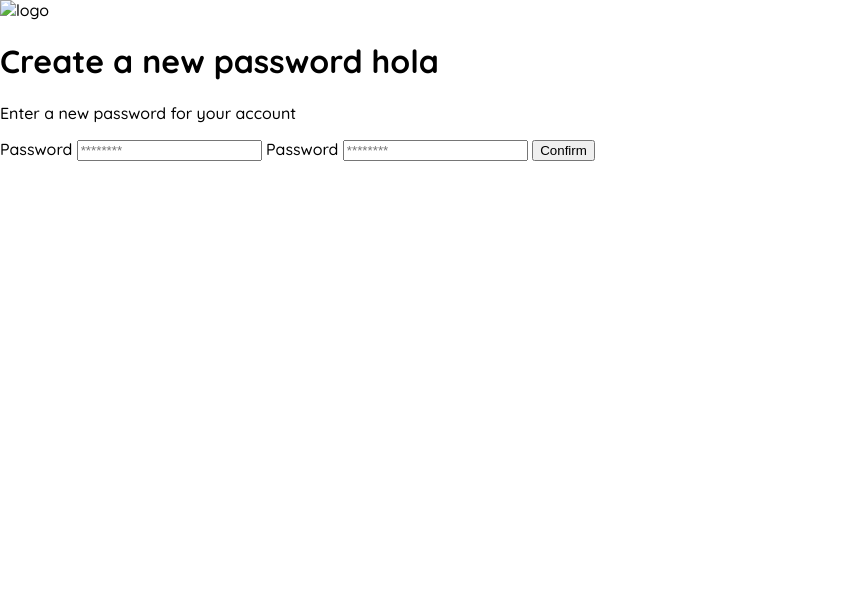
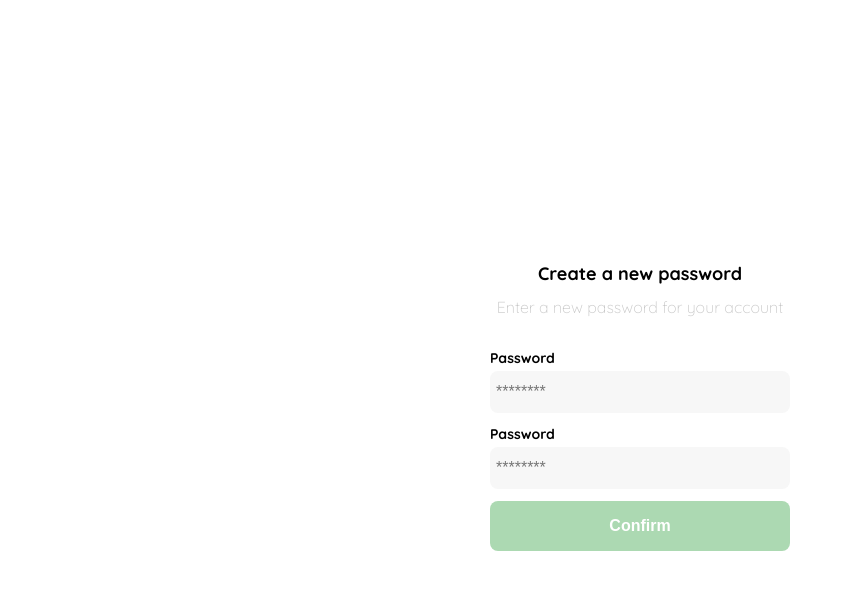
Before and after one commit to Leomiguel19/yard-sale, a plain HTML site: page index.html in a window 1280 px wide. Shown: the whole page, without its empty margins (0-853 px from the left). Drawn offline with Linux system fonts and the light colour scheme.

Commit message:
Styles to create a new password component

```diff
--- a/index.html
+++ b/index.html
@@ -25,14 +25,80 @@
             margin: 0;
             font-family: 'Quicksand', sans-serif;
         }
+
+        .login{
+            width: 100%;
+            height: 100vh;
+            display: grid;
+            place-items: center;
+        }
+
+        .form-container {
+            display: grid;
+            grid-template-rows: auto 1fr auto;
+            width: 300px;
+        }
+        .logo{
+            width: 150px;
+            margin-bottom: 48px;
+            justify-self: center;
+            display: none;
+        }
+        .title{
+            font-size: var(--lg);
+            margin-bottom: 12px;
+            text-align: center;
+        }
+        .subtitle{
+            color: var(--very-light-pink);
+            font-size: var(--md);
+            font-weight: 300;
+            margin-top: 0;
+            margin-bottom: 32px;
+            text-align: center;
+        }
+        .form{
+            display: flex;
+            flex-direction: column;
+        }
+        .label{
+            font-size: var(--sm);
+            font-weight: bold;
+            margin-bottom: 4px;
+        }
+        .input{
+            background-color: var(--text-input-field);
+            border: none;
+            border-radius: 8px;
+            height: 30px;
+            font-size: var(--md);
+            padding: 6px;
+            margin-bottom: 12px;
+        }
+        .primary-button{
+            background-color: var(--hospital-green);
+            border-radius: 8px;
+            border: none;
+            color: var(--white);
+            width: 100%;
+            cursor: pointer;
+            font-size: var(--md);
+            font-weight: bold;
+            height: 50px;
+        }
+        @media (max-width: 640px) {
+            .logo{
+                display: block;
+            }
+        }
     </style>
 </head>
 <body>
     <div class="login">
         <div class="form-container">
-            <img src="" alt="logo">
+            <img src="./logos/logo_yard_sale.svg" alt="logo" class="logo">
 
-            <h1 class="title">Create a new password hola</h1>
+            <h1 class="title">Create a new password</h1>
             <p class="subtitle">Enter a new password for your account</p>
 
             <form action="/" class="form">
```
